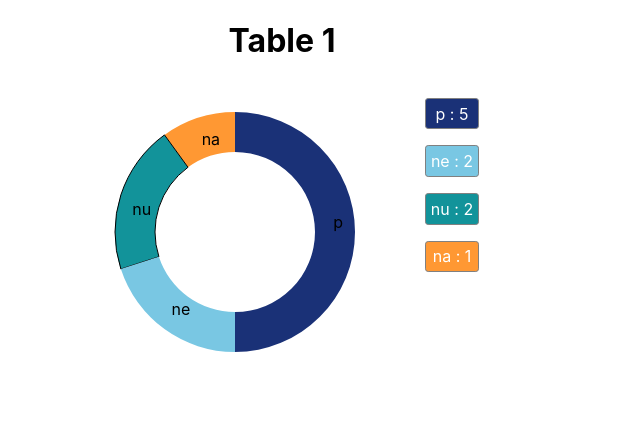
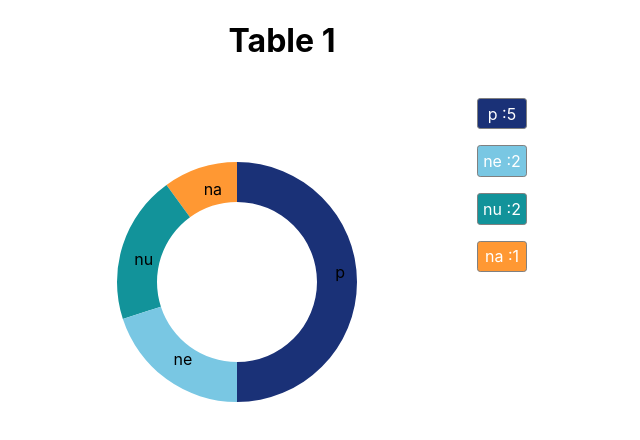
Before and after one commit to catalin-sandru/Chart_with_react-vis, a React (Create React App) app: page / in a window 1280 px wide. Shown: the top 440 px of the page, without its empty margins (358-998 px from the left). Built offline with nearby package versions, Linux system fonts and the light colour scheme.

Commit message:
made section of chart to highlight on legend element click

```diff
--- a/src/component/chart.js
+++ b/src/component/chart.js
@@ -8,43 +8,44 @@ class Chart extends Component {
   constructor(props) {
     super(props)
     this.state = {
-      table1,
+      default: table1,
       table2,
-      getItem: this.getItem
+      toogleHighlightOn: this.toogleHighlightOn,
+      toogleHighlightOff:this.toogleHighlightOff
     }
   }
 
-  getItem = key => {
-    let getInnerRadius = this.state.table1
-      .filter(e => e.key === key)
-      .reduce(i => i);
-    getInnerRadius.innerRadius = 1.5
-    getInnerRadius.active = true
-    console.log(getInnerRadius)
-    return this.setState(this.state)
+  toogleHighlightOn = key => {
+    table1.forEach(i => i.innerRadius = 0);
+    const newElement = table1.find(i => i.key === key);
+    if (newElement) {
+      newElement.innerRadius = 2;
+    }
+
+    return this.setState({
+      default: [...table1]
+    })
   }
-
 
   render() {
     console.log(this.state)
     return(
       <DefaultChartStyle>
         <RadialChart
-          data={this.state.table1}
-          width={300}
-          height={300}
+          data={this.state.default}
+          width={400}
+          height={400}
           innerRadius={80}
           showLabels={true}
           padAngle={0.03}
           radius={120}
           labelsRadiusMultiplier={0.9}
-          colorRange={this.state.table1.map(e => e.style)}
-          // active={this.state.active}
-          // onValueClick={e => this.getItem(e)}
+          colorRange={this.state.default.map(e => e.style)}
         />
         <ChartLegend
-          state={this.state.table1}
-          getItem={this.state.getItem}/>
+          state={table1}
+          toogleHighlightOn={this.state.toogleHighlightOn}
+        />
       </DefaultChartStyle>
     )
   }
--- a/src/component/legend.js
+++ b/src/component/legend.js
@@ -1,16 +1,23 @@
 import React from 'react'
 import { LegendStyle } from './legend.style';
 
-const ChartLegend = ({state, getItem}) => {
+const ChartLegend = ({state, toogleHighlightOn}) => {
 
   return(
     <div>
         {state.map(({label, angle, style, key}) => {
           return(
-            <LegendStyle color={style}>
+            <LegendStyle color={style} key={key}>
               <ul>
                 <li>
-                  <p onClick={() => getItem(key)}>{label} : <span>{angle}</span></p>
+                  <p onClick={() =>
+                    toogleHighlightOn(key)
+                  }>
+                    {label} :
+                    <span>
+                      {angle}
+                    </span>
+                  </p>
                 </li>
               </ul>
             </LegendStyle>
--- a/src/component/table.js
+++ b/src/component/table.js
@@ -4,28 +4,24 @@ export const table1 = [
     angle: 5,
     style: {fill: "#1A3177"},
     innerRadius: 0,
-    active: false,
     key: 0
   },{
     label: "ne",
     angle: 2,
     style: {fill: "#79C7E3"},
     innerRadius: 0,
-    active: false,
     key: 1
   },{
     label: "nu",
     angle: 2,
-    style: {fill: "#12939A", stroke: "#000"},
+    style: {fill: "#12939A"},
     innerRadius: 0,
-    active: false,
     key: 2
   },{
     label: "na",
     angle: 1,
     style: {fill: "#FF9833"},
     innerRadius: 0,
-    active: false,
     key: 3
   }
 ]
```
